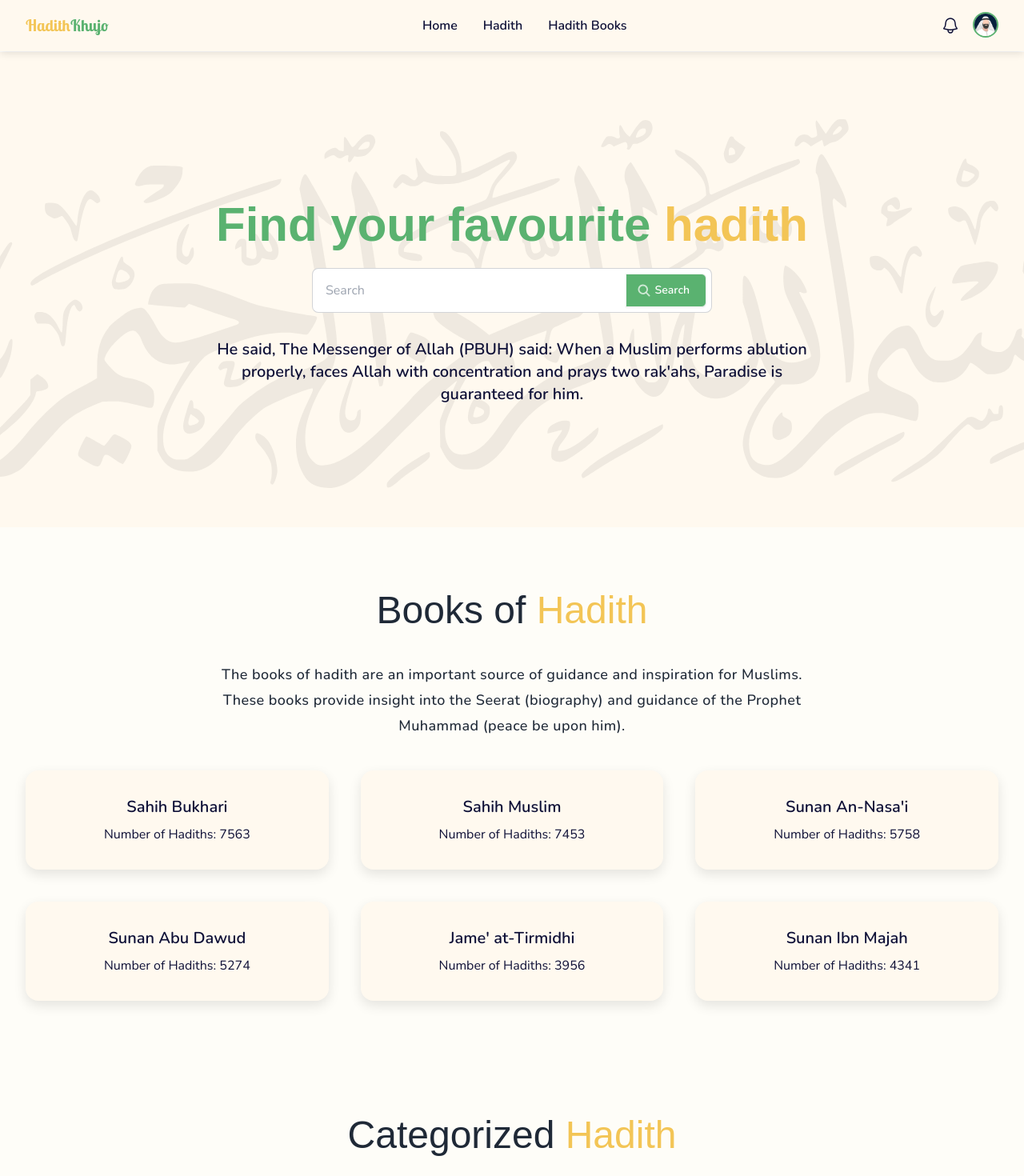
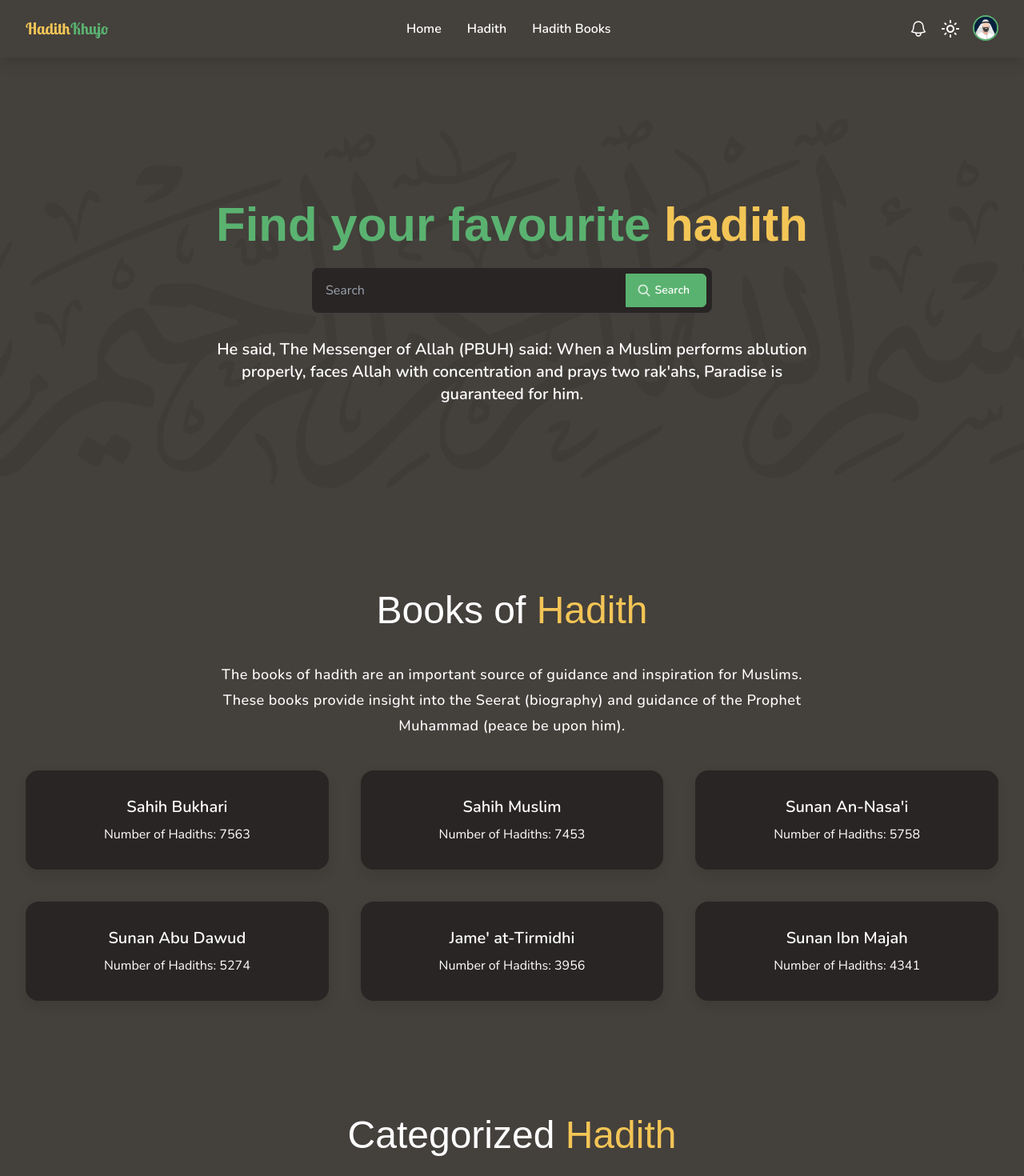
Before and after one commit to MuhammadRukon/hadith-web-app, a React (Vite) app: page / in a window 1280 px wide. Shown: the top 1470 px of the page at 80% size. Built offline with nearby package versions, Linux system fonts and the light colour scheme; a web font is replaced by a local one.

Commit message:
dark mode enabled

```diff
--- a/index.html
+++ b/index.html
@@ -6,7 +6,7 @@
     <title>HadithKhujo</title>
   </head>
   <body>
-    <div class="bg-[#fefdf8] font-primary" id="root"></div>
+    <div class=" font-primary bg-[#fefdf8] dark:stroke-neutral-700" id="root"></div>
     <script type="module" src="/src/main.jsx"></script>
   </body>
 </html>
--- a/src/component/bookOfHadith/Card.jsx
+++ b/src/component/bookOfHadith/Card.jsx
@@ -2,7 +2,7 @@ import React from "react";
 
 const Card = ({ book }) => {
   return (
-    <div className="card bg-[#fff9ef] hover:scale-105 transform duration-150 shadow-[0_6px_15px_rgba(0,0,0,0.1)] text-[#0e1037]">
+    <div className="card bg-[#fff9ef] dark:bg-stone-800 dark:text-white hover:scale-105 transform duration-150 shadow-[0_6px_15px_rgba(0,0,0,0.1)] text-[#0e1037]">
       <div className="card-body items-center text-center">
         <h2 className="card-title">{book.name}</h2>
         <p>Number of Hadiths: {book.hadith_range}</p>
--- a/src/component/bookOfHadith/HadithCards.jsx
+++ b/src/component/bookOfHadith/HadithCards.jsx
@@ -18,7 +18,7 @@ const HadithCards = () => {
   }, []);
 
   return (
-    <div className="grid grid-cols-3 gap-10 mt-10  justify-between">
+    <div className="grid grid-cols-3  gap-10 mt-10  justify-between">
       {hadithBooks.length > 0
         ? hadithBooks.map((book, idx) => <div key={idx} data-aos="fade-up" data-aos-duration="500" data-aos-delay={`${((idx+1) *2 )*50}`}><Card  book={book} /></div>)
         : null}
--- a/src/component/container/Container.jsx
+++ b/src/component/container/Container.jsx
@@ -1,7 +1,9 @@
 import React from "react";
 
 const Container = ({ children }) => {
-  return <div className="xl:container mx-auto px-3 xl:px-8">{children}</div>;
+  return <div className="dark:bg-stone-700">
+    <div className="xl:container mx-auto px-3 xl:px-8">{children}</div>
+  </div>;
 };
 
 export default Container;
--- a/src/component/footer/Footer.jsx
+++ b/src/component/footer/Footer.jsx
@@ -4,7 +4,7 @@ import { Link } from "react-router-dom";
 
 const Footer = () => {
   return (
-    <footer className="footer bg-[#5ab270] footer-center py-3 text-white">
+    <footer className="footer bg-[#5ab270] dark:bg-stone-700 footer-center py-3 sticky z-10 text-white">
       <aside>
         <p className="font-bold text-xl">
           <Link to={"/"}>
--- a/src/component/home/banner/Banner.jsx
+++ b/src/component/home/banner/Banner.jsx
@@ -4,24 +4,24 @@ import toast from "react-hot-toast";
 
 const Banner = () => {
   return (
-    <div  className="bg-[#fff9ef] relative overflow-hidden">
+    <div  className="bg-[#fff9ef] dark:bg-stone-700 relative overflow-hidden">
 
     <div  className="hero mt-[34px] min-h-[70vh]">
       <div
         style={{
           backgroundImage: `url(${banner})`,
         }}
-        className="hero-overlay bg-transparent fixed z-0 bg-no-repeat bg-center opacity-10 bg-opacity-60"
+        className="hero-overlay bg-transparent dark:static fixed z-0 bg-no-repeat bg-center opacity-10 bg-opacity-60"
       ></div>
       <div data-aos="zoom-in" data-aos-duration="900" className="hero-content text-center text-neutral-content">
         <div className="max-w-md lg:max-w-3xl ">
           <h1 className="text-4xl lg:text-6xl font-secondary font-bold text-[#5ab270]">
             Find your favourite <span className="text-[#f3c556]">hadith</span>
           </h1>
-          <label className="input w-[75%] h-14 mt-6 max-w-[500px] mx-auto focus:outline-none focus-within:outline-none input-bordered flex items-center gap-2 pr-1.5">
+          <label className="input w-[75%] dark:dark:bg-stone-800 h-14 mt-6 max-w-[500px] mx-auto focus:outline-none focus-within:outline-none input-bordered flex items-center gap-2 pr-1.5">
             <input
               type="text"
-              className="grow text-[#0e1037] bg-white"
+              className="grow text-[#0e1037] bg-white "
               placeholder="Search"
             />
             <button
@@ -31,7 +31,7 @@ const Banner = () => {
                   id: "id",
                 })
               }
-              className="btn flex items-center gap-1 text-white pr-5 pl-3 h-fit min-h-0 rounded-none rounded-r-md py-2.5 bg-[#5ab270] hover:bg-[#5ab270] "
+              className="btn flex items-center gap-1 dark:border-[#5ab270] text-white pr-5 pl-3 h-fit min-h-0 rounded-none rounded-r-md py-2.5 bg-[#5ab270] hover:bg-[#5ab270] "
             >
               <svg
                 xmlns="http://www.w3.org/2000/svg"
@@ -48,7 +48,7 @@ const Banner = () => {
               Search
             </button>
           </label>
-          <p className="text-[#0e1037] text-lg lg:text-xl font-semibold mt-8">
+          <p className="text-[#0e1037] dark:text-white text-lg lg:text-xl font-semibold mt-8">
             He said, The Messenger of Allah (PBUH) said: When a Muslim performs
             ablution properly, faces Allah with concentration and prays two
             rak'ahs, Paradise is guaranteed for him.
--- a/src/component/home/bookOfHadith/BookOfHadith.jsx
+++ b/src/component/home/bookOfHadith/BookOfHadith.jsx
@@ -6,7 +6,7 @@ const BookOfHadithPage = () => {
 
   return (
     <Container>
-      <div className="text-center pt-20 pb-16 sticky z-10 bg-[#fefdf8]">
+      <div className="text-center dark:text-white dark:text dark:bg-stone-700 pt-20 pb-16 sticky z-10 bg-[#fefdf8]">
         <h2 className="text-3xl lg:text-5xl font-secondary font-medium">
           Books of <span className="text-[#f3c556]">Hadith</span>
         </h2>
--- a/src/component/home/categorizedHadith/CategorizedHadith.jsx
+++ b/src/component/home/categorizedHadith/CategorizedHadith.jsx
@@ -5,7 +5,7 @@ import CategoryCards from "../../categorizedHadith/CategoryCards";
 const CategorizedHadith = () => {
   return (
     <Container>
-      <div className="text-center pt-20 pb-16 sticky z-10 bg-[#fefdf8]">
+      <div className="text-center dark:bg-stone-700 dark:text-white pt-20 pb-16 sticky z-10 bg-[#fefdf8]">
         <h2 className="text-3xl lg:text-5xl font-secondary font-medium">
           Categorized <span className="text-[#f3c556]">Hadith</span>
         </h2>
--- a/src/component/navbar/Navbar.jsx
+++ b/src/component/navbar/Navbar.jsx
@@ -2,20 +2,42 @@ import Logo from "../logo/Logo";
 import NavItems from "./NavItems";
 import { HiOutlineBell } from "react-icons/hi2";
 import profileImg from "./../../assets/profileImg.png";
+import { MdOutlineDarkMode } from "react-icons/md";
+import { useState } from "react";
+import { MdOutlineLightMode } from "react-icons/md";
 
 const Navbar = () => {
+  const mainDiv = document.getElementById('main-div')
+  const [theme, setTheme] = useState(localStorage.getItem("theme"));
+
+
+  const handleThemeChange = ()=>{
+    const color = theme === "dark"? "light":"dark";
+    localStorage.setItem("theme", color);
+
+    if(theme === "dark") {
+      mainDiv.classList.remove("dark");
+      mainDiv.classList.add("light");
+    } else {
+      mainDiv.classList.remove("light");
+      mainDiv.classList.add("dark");
+    }
+    setTheme(color);
+  }
   return (
     <>
-      <div className="text-[#0e1037] bg-[#fff9ef] shadow-[0_2px_10px_rgba(0,0,0,0.12)] fixed top-0 left-0 w-full z-50">
+      <div className="text-[#0e1037] py-1 dark:bg-stone-700 dark:text-white bg-[#fff9ef] dark:shadow-[0_2px_20px_rgba(0,0,0,0.17)] shadow-[0_2px_10px_rgba(0,0,0,0.12)] fixed top-0 left-0 w-full z-50">
         <div className="xl:container mx-auto px-8 flex justify-between items-center">
           <Logo />
           <NavItems />
           <div className="flex items-center gap-4">
             <HiOutlineBell
               size={24}
-              color="#0e1037"
-              className="hover:scale-110 cursor-pointer duration-100 transform"
+              className=" cursor-pointer text-[#0e1037] dark:text-white hover:scale-110 duration-100 transform"
             />
+            <div className="cursor-pointer hover:scale-110 duration-100 transform" onClick={handleThemeChange}>
+            {theme == "light"? <MdOutlineDarkMode  size={24}/>:<MdOutlineLightMode size={24}/>}
+            </div>
             <div className="w-8 h-8 border-2 cursor-pointer border-[#5ab270] rounded-full -mt-0.5 overflow-hidden">
               <div>
                 <img src={profileImg} alt="profile-img" />
--- a/src/layout/MainLayout.jsx
+++ b/src/layout/MainLayout.jsx
@@ -1,10 +1,10 @@
-import React from "react";
+import React, { useState } from "react";
 import Navbar from "../component/navbar/Navbar";
 import Footer from "../component/footer/Footer";
 
 const MainLayout = ({ children }) => {
   return (
-    <div className="font-primary">
+    <div id="main-div" className="font-primary dark bg-[#fefdf8] dark:stroke-neutral-700">
       <Navbar />
       <div className="mt-[65px]">{children}</div>
       <Footer />
--- a/src/pages/home/HomePage.jsx
+++ b/src/pages/home/HomePage.jsx
@@ -14,9 +14,7 @@ const HomePage = () => {
   },[])
   return (
     <MainLayout>
-
       <Banner />
-
       <BookOfHadith />
       <CategorizedHadith />
     </MainLayout>
--- a/tailwind.config.js
+++ b/tailwind.config.js
@@ -11,4 +11,5 @@ export default {
     },
   },
   plugins: [require("daisyui")],
+  darkMode:"class"
 };
```
